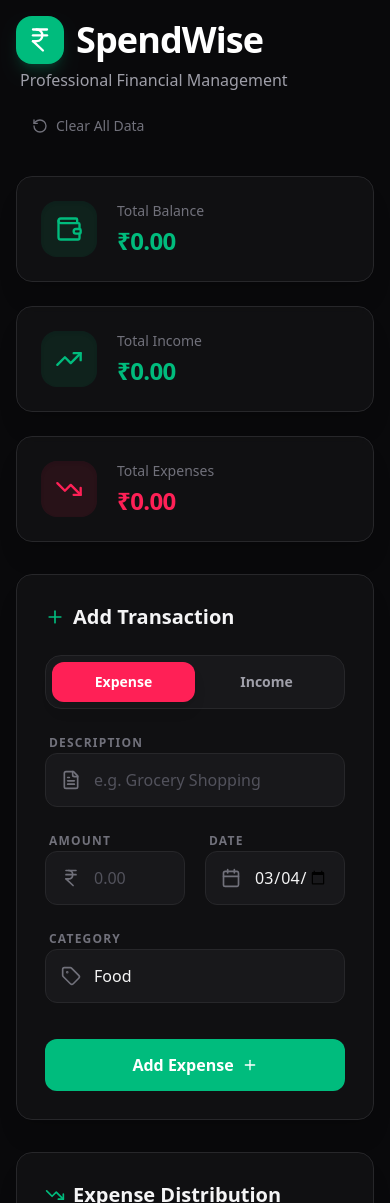
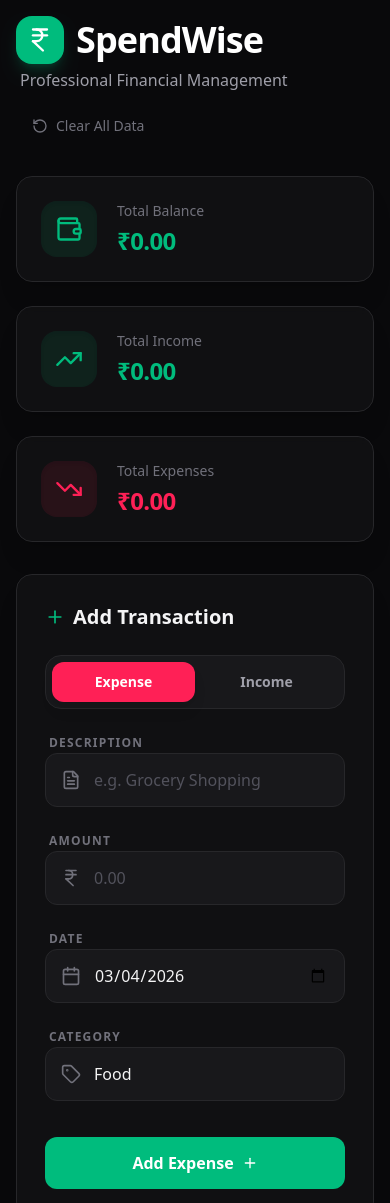
Before and after one commit to Afsal-Palliyal/spendwise-expense-tracker, a React (Vite) app: page / in a window 390 px wide. Shown: the top 1203 px of the page. Built offline with nearby package versions, Linux system fonts and the light colour scheme.

Commit message:
Update layout for transaction input fields to improve responsiveness

```diff
--- a/src/App.tsx
+++ b/src/App.tsx
@@ -328,7 +328,7 @@
                 )}
               </div>
 
-              <div className="grid grid-cols-2 gap-5">
+              <div className="grid grid-cols-1 md:grid-cols-2 gap-5">
                 <div className="space-y-2">
                   <label className="text-xs font-bold text-zinc-500 uppercase tracking-widest ml-1">Amount</label>
                   <div className="relative">
```
